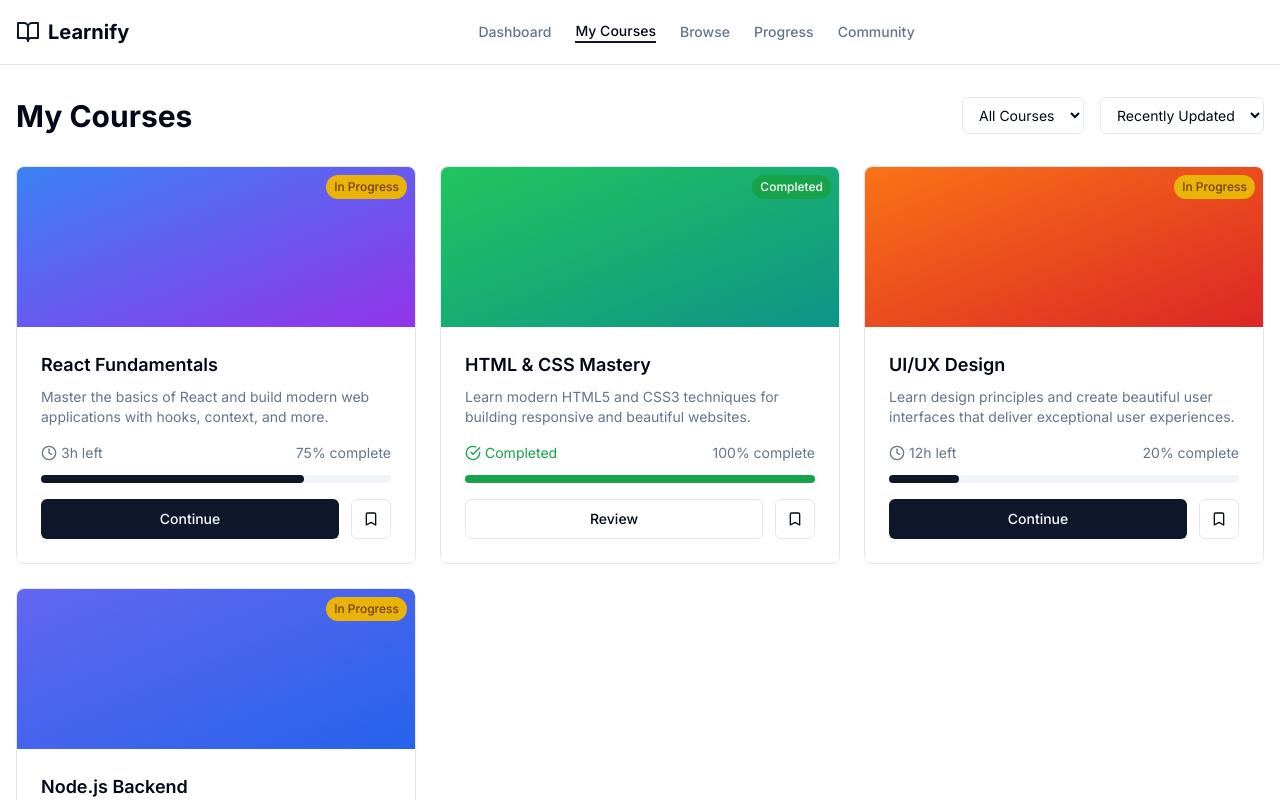
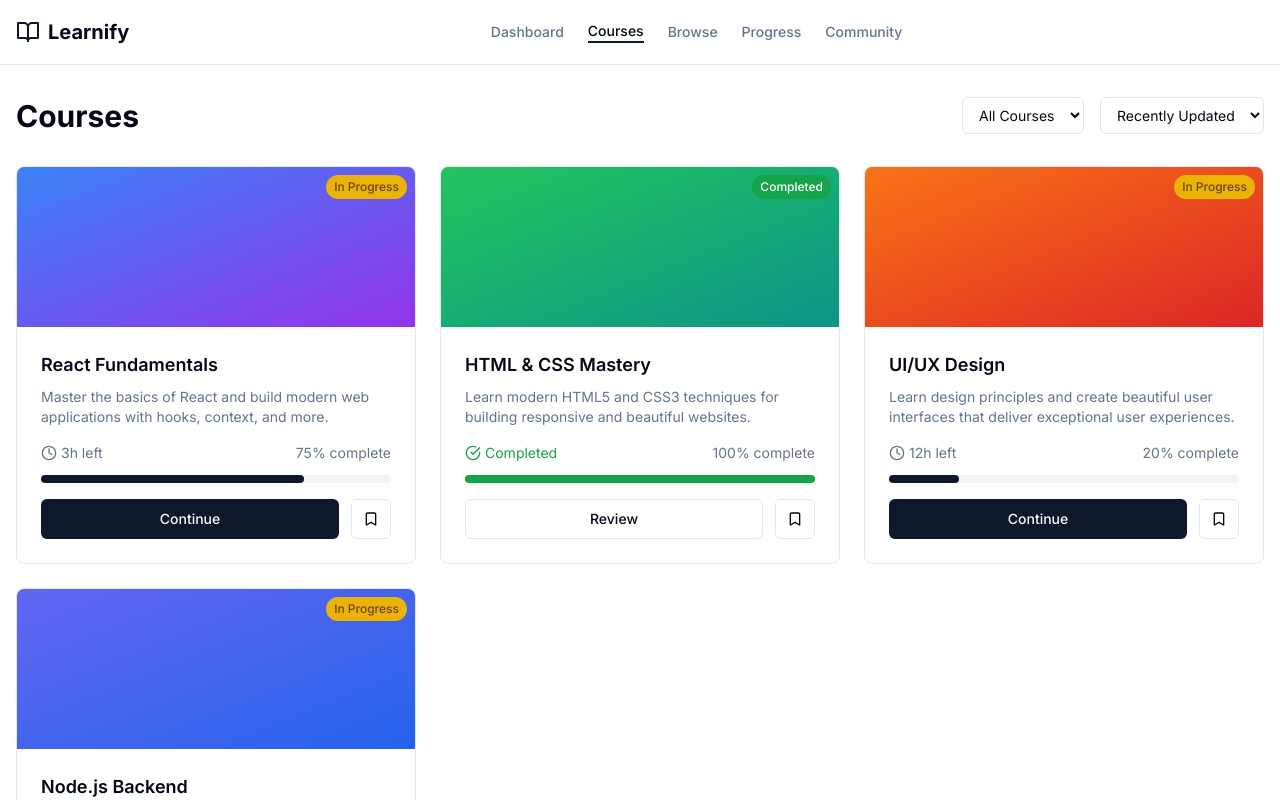
Before and after one commit to ankit2103/Learnify, a Next.js app: page /courses in a window 1280 px wide. Shown: the top 800 px of the page. Built offline with nearby package versions, Linux system fonts and the light colour scheme.

Commit message:
Update: My Coures header to Courses

```diff
--- a/app/(dashboard)/(routes)/courses/[courseId]/page.tsx
+++ b/app/(dashboard)/(routes)/courses/[courseId]/page.tsx
@@ -93,7 +93,7 @@ export default function CourseDetails({ params }: CourseParams) {
       <div className="mb-8">
         <Link href="/courses" className="flex items-center text-muted-foreground hover:text-foreground mb-4">
           <ArrowLeft className="mr-2 h-4 w-4" />
-          Back to My Courses
+          Back to Courses
         </Link>
 
         <div className={`h-48 bg-gradient-to-br ${course.gradient} rounded-lg mb-6 relative`}>
--- a/app/(dashboard)/(routes)/courses/page.tsx
+++ b/app/(dashboard)/(routes)/courses/page.tsx
@@ -7,7 +7,7 @@ export default function CoursesPage() {
     <main className="container mx-auto px-4 py-8">
         <section className="mb-12">
           <div className="flex justify-between items-center mb-8">
-            <h1 className="text-3xl font-bold text-foreground">My Courses</h1>
+            <h1 className="text-3xl font-bold text-foreground">Courses</h1>
             <div className="flex items-center space-x-4">
               <select className="bg-background border border-border rounded-md px-3 py-2 text-sm focus:outline-none focus:ring-2 focus:ring-primary">
                 <option value="all">All Courses</option>
--- a/components/shared/navbar.tsx
+++ b/components/shared/navbar.tsx
@@ -18,7 +18,7 @@ export function Navbar({ title = "Learnify" }: NavbarProps) {
     },
     {
       href: "/courses",
-      label: "My Courses",
+      label: "Courses",
       active: pathname === "/courses",
     },
     {
```
